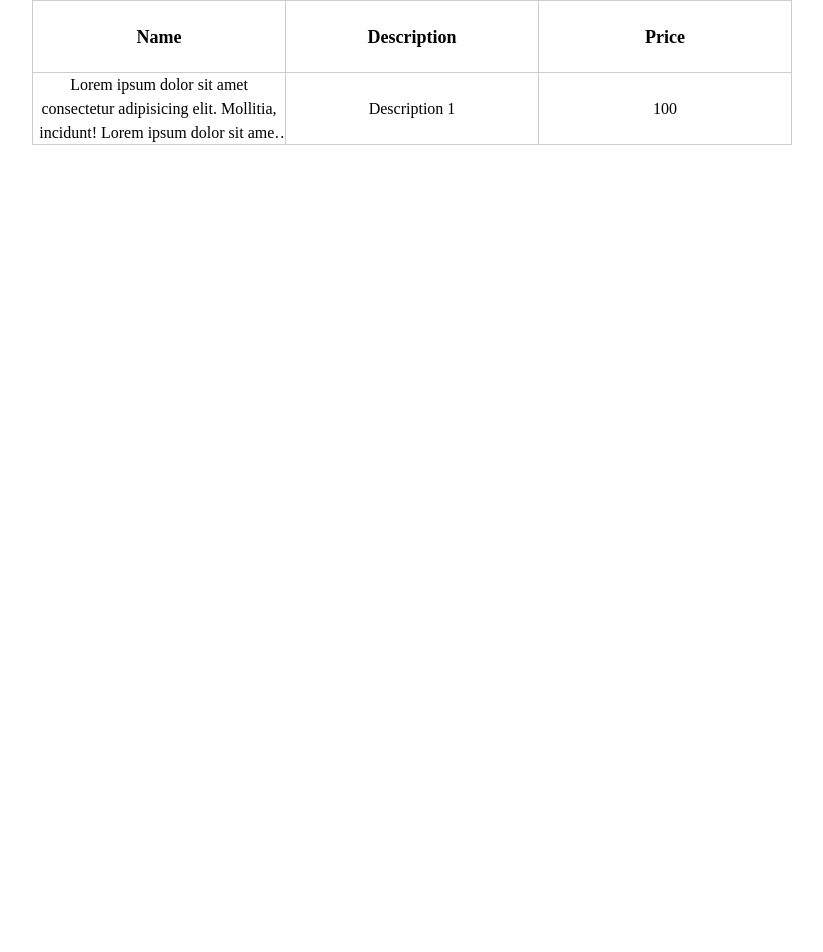
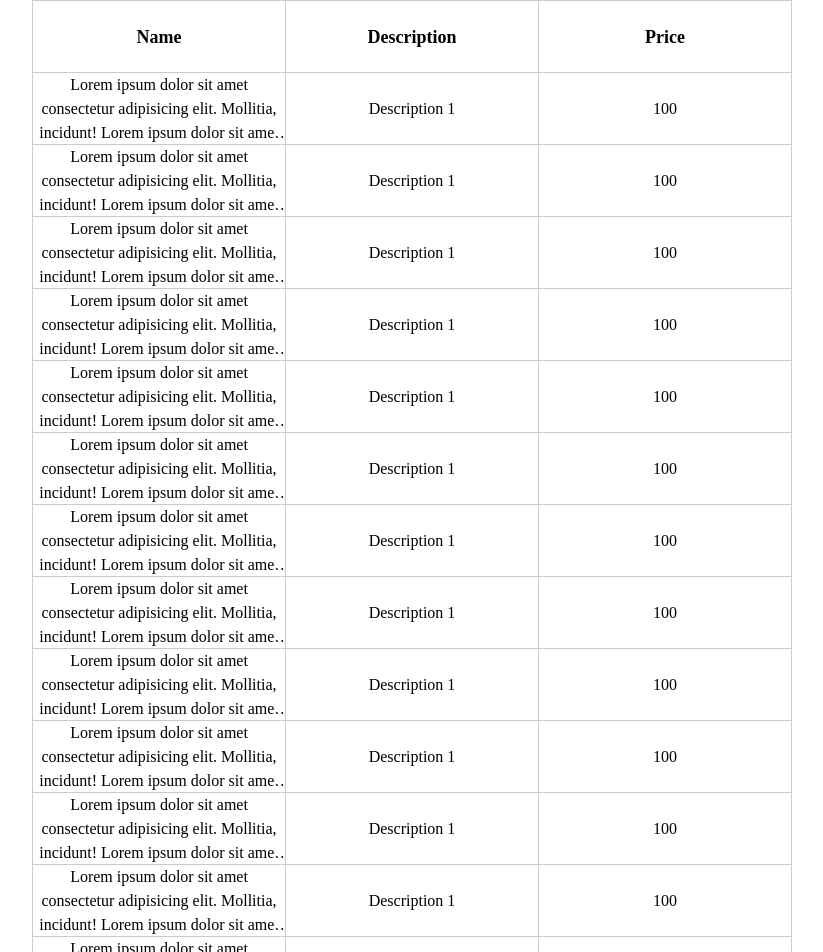
Before and after one commit to panoskouff/react-virtualized-list, a Next.js app: page / in a window 1280 px wide. Shown: the top 952 px of the page, without its empty margins (228-1051 px from the left). Before the commit the page ends 800 px from the top, so only its background shows below. Built offline with nearby package versions, Linux system fonts and the light colour scheme.

Commit message:
make header sticky

```diff
--- a/src/app/(root)/page.tsx
+++ b/src/app/(root)/page.tsx
@@ -17,6 +17,66 @@ export default function HomePage() {
           description="Description 1"
           price="100"
         />
+        <FixedGridRow
+          name="Lorem ipsum dolor sit amet consectetur adipisicing elit. Mollitia, incidunt! Lorem ipsum dolor sit amet consectetur, adipisicing elit. Accusantium, atque!"
+          description="Description 1"
+          price="100"
+        />
+        <FixedGridRow
+          name="Lorem ipsum dolor sit amet consectetur adipisicing elit. Mollitia, incidunt! Lorem ipsum dolor sit amet consectetur, adipisicing elit. Accusantium, atque!"
+          description="Description 1"
+          price="100"
+        />
+        <FixedGridRow
+          name="Lorem ipsum dolor sit amet consectetur adipisicing elit. Mollitia, incidunt! Lorem ipsum dolor sit amet consectetur, adipisicing elit. Accusantium, atque!"
+          description="Description 1"
+          price="100"
+        />
+        <FixedGridRow
+          name="Lorem ipsum dolor sit amet consectetur adipisicing elit. Mollitia, incidunt! Lorem ipsum dolor sit amet consectetur, adipisicing elit. Accusantium, atque!"
+          description="Description 1"
+          price="100"
+        />
+        <FixedGridRow
+          name="Lorem ipsum dolor sit amet consectetur adipisicing elit. Mollitia, incidunt! Lorem ipsum dolor sit amet consectetur, adipisicing elit. Accusantium, atque!"
+          description="Description 1"
+          price="100"
+        />
+        <FixedGridRow
+          name="Lorem ipsum dolor sit amet consectetur adipisicing elit. Mollitia, incidunt! Lorem ipsum dolor sit amet consectetur, adipisicing elit. Accusantium, atque!"
+          description="Description 1"
+          price="100"
+        />
+        <FixedGridRow
+          name="Lorem ipsum dolor sit amet consectetur adipisicing elit. Mollitia, incidunt! Lorem ipsum dolor sit amet consectetur, adipisicing elit. Accusantium, atque!"
+          description="Description 1"
+          price="100"
+        />
+        <FixedGridRow
+          name="Lorem ipsum dolor sit amet consectetur adipisicing elit. Mollitia, incidunt! Lorem ipsum dolor sit amet consectetur, adipisicing elit. Accusantium, atque!"
+          description="Description 1"
+          price="100"
+        />
+        <FixedGridRow
+          name="Lorem ipsum dolor sit amet consectetur adipisicing elit. Mollitia, incidunt! Lorem ipsum dolor sit amet consectetur, adipisicing elit. Accusantium, atque!"
+          description="Description 1"
+          price="100"
+        />
+        <FixedGridRow
+          name="Lorem ipsum dolor sit amet consectetur adipisicing elit. Mollitia, incidunt! Lorem ipsum dolor sit amet consectetur, adipisicing elit. Accusantium, atque!"
+          description="Description 1"
+          price="100"
+        />
+        <FixedGridRow
+          name="Lorem ipsum dolor sit amet consectetur adipisicing elit. Mollitia, incidunt! Lorem ipsum dolor sit amet consectetur, adipisicing elit. Accusantium, atque!"
+          description="Description 1"
+          price="100"
+        />
+        <FixedGridRow
+          name="Lorem ipsum dolor sit amet consectetur adipisicing elit. Mollitia, incidunt! Lorem ipsum dolor sit amet consectetur, adipisicing elit. Accusantium, atque!"
+          description="Description 1"
+          price="100"
+        />
       </div>
     </PageWrapper>
   );
--- a/src/app/components/FixedGridItem/FixedGridItem.module.scss
+++ b/src/app/components/FixedGridItem/FixedGridItem.module.scss
@@ -19,7 +19,14 @@
   width: 100%;
 }
 
-.header {
+.headerItem {
+  position: sticky;
+  top: 0;
+  z-index: 10;
+  background-color: white;
+}
+
+.headerText {
   font-size: 18px;
   font-weight: 800;
 }
--- a/src/app/components/FixedGridItem/FixedGridItem.tsx
+++ b/src/app/components/FixedGridItem/FixedGridItem.tsx
@@ -6,9 +6,11 @@ type Props = {
 };
 
 export const FixedGridItem: React.FC<Props> = ({ children, isHeader }) => (
-  <div className={styles.gridItem}>
+  <div
+    className={`${styles.gridItem} ${isHeader ? styles.headerItem : ""}`.trim()}
+  >
     <div
-      className={`${styles.textContainer} ${isHeader ? styles.header : ""}`.trim()}
+      className={`${styles.textContainer} ${isHeader ? styles.headerText : ""}`.trim()}
     >
       {children}
     </div>
```
